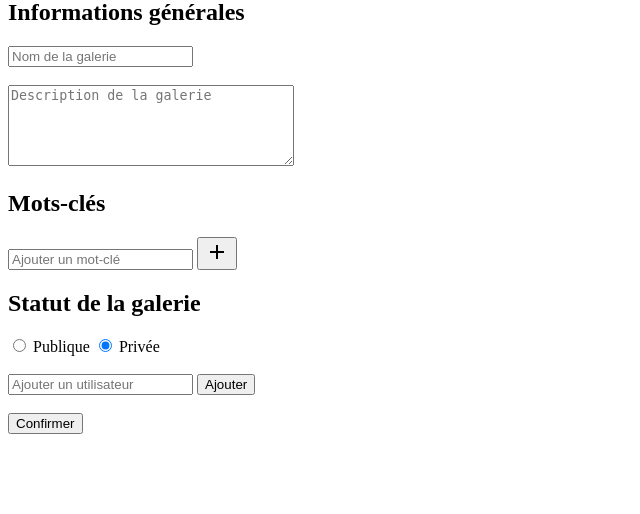
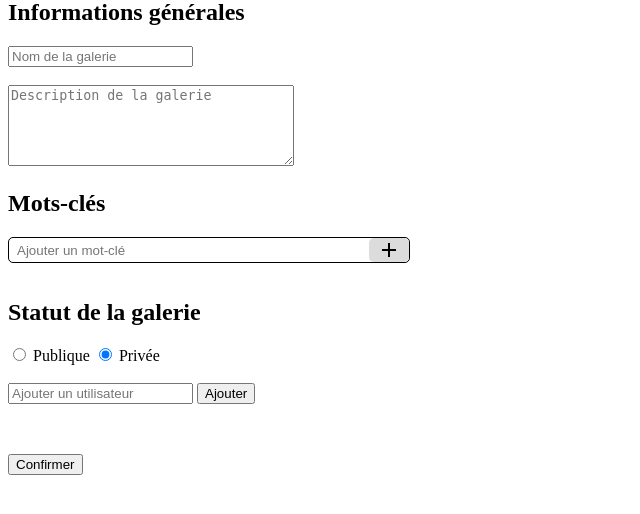
Before and after one commit to LePangolin/Chevaleyre_Pruliere_Sacquard_Cordurie_Schloesser, a PHP site: template app/src/Views/editGallery.html.twig in a window 1280 px wide. Shown: the part 124-638 px from the top of the page, without its empty margins (0-640 px from the left). Run offline with PHP 8.4, Linux system fonts and the light colour scheme; the template is opened without the code that fills it, so the values that code supplies are empty; some libraries are stand-ins or nearby versions.

Commit message:
feat(scss): page de recherche + tags

```diff
--- a/app/src/Views/style/css/style.css
+++ b/app/src/Views/style/css/style.css
@@ -338,4 +338,108 @@
   cursor: pointer;
 }
 
+.advancedSearchForm {
+  display: flex;
+  justify-content: center;
+  align-items: center;
+  margin: 1rem auto;
+  width: 40%;
+  gap: 1rem;
+}
+
+.advancedSearchForm_nameInput,
+.advancedSearchForm_tagInput,
+.creationForm_tagInput {
+  width: 40%;
+  max-width: 25em;
+  height: 1.5rem;
+  border: 1px solid black;
+  border-radius: 5px;
+}
+
+.advancedSearchForm_nameInput {
+  padding: 0 0.5rem;
+}
+
+.advancedSearchForm_tagInput,
+.creationForm_tagInput {
+  display: flex;
+  flex-direction: row;
+  justify-content: space-between;
+}
+
+.advancedSearchForm_tagInput:focus-within,
+.creationForm_tagInput:focus-within {
+  outline: 1.5px solid black;
+}
+
+.tagInput_input:focus {
+  outline: none;
+}
+
+.tagInput_input {
+  display: flex;
+  flex-direction: row;
+  height: 1.5rem;
+  border: none;
+  background-color: transparent;
+  padding-left: 0.5rem;
+  width: auto;
+  border: none;
+}
+
+.tagInput_addButton {
+  display: flex;
+  flex-direction: row;
+  background-color: gainsboro;
+  padding: 0 0.5rem;
+  align-items: center;
+  border: none;
+  border-radius: 5px;
+  margin: 0;
+  cursor: pointer;
+}
+
+.advancedSearchForm_submit {
+  width: 20%;
+  height: 1.5rem;
+  border: 1px solid black;
+  border-radius: 5px;
+  background-color: gainsboro;
+  margin: 0.5rem 0;
+  cursor: pointer;
+}
+
+.tagsDisplay,
+.usersDisplay {
+  display: flex;
+  flex-direction: row;
+  flex-wrap: wrap;
+  justify-content: center;
+  align-items: center;
+  margin: 1rem auto;
+  width: 50%;
+}
+
+.tagsDisplay_tagItem,
+.usersDisplay_userItem {
+  display: flex;
+  flex-direction: row;
+  justify-content: space-between;
+  align-items: center;
+  background-color: lightskyblue;
+  border: 1px solid black;
+  border-radius: 5px;
+  padding-left: 0.5rem;
+  margin: 0 0.5rem 0.5rem;
+  cursor: pointer;
+  max-width: fit-content;
+}
+
+.tagItem_icon,
+.userItem_icon {
+  margin-left: 0.25em;
+  pointer-events: none;
+}
+
 /*# sourceMappingURL=style.css.map */
--- a/app/src/Views/style/scss/style.scss
+++ b/app/src/Views/style/scss/style.scss
@@ -2,3 +2,5 @@
 @import "build";
 @import "navbar";
 @import "modal";
+@import "searchPage";
+@import "tags";
```
Also changed, not shown: app/src/Views/style/scss/_searchPage.scss (added, +72 -0 lines), app/src/Views/style/scss/_tags.scss (added, +32 -0 lines).
